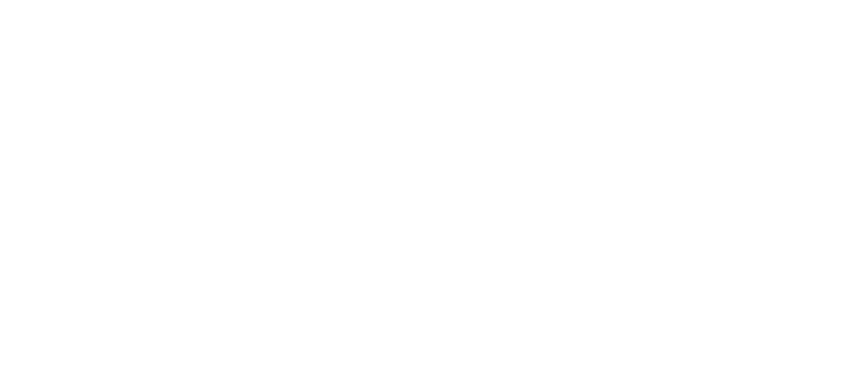
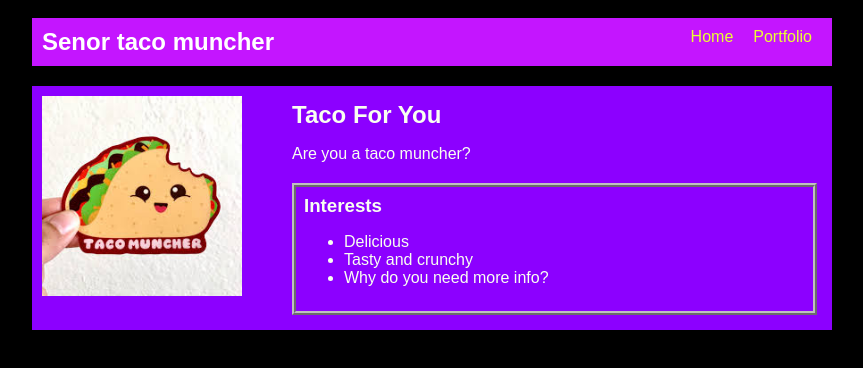
Before and after one commit to sonik132/sonik132.github.io, a plain HTML site: page index.html in a window 1280 px wide. Shown: the whole page, without its empty margins (208-1071 px from the left). Drawn offline with Linux system fonts and the light colour scheme.

Commit message:
portfolio

```diff
--- a/index.html
+++ b/index.html
@@ -1,12 +1,50 @@
 <!DOCTYPE html>
 <html>
   <head>
-    <title>CHANGE ME</title>
+    <title> TACO MUNCHERS</title>
+    <link rel="stylesheet" href="style.css" />
   </head>
 
   <body>
     <!-- All content goes here -->
     <div id="all-contents">
+      <nav>
+        <h1>Senor taco muncher</h1>
+        <ul id="nav-ul">
+          <li class="nav-li">
+            <a href="index.html">Home</a>
+          </li>
+          <li class="nav-li">
+            <a href="portfolio.html">Portfolio</a>
+          </li>
+        </ul>
+  </nav>
+
+  <main>
+ <!-- Sidebar section -->
+ <div class="sidebar">
+  <img class="sidebar-img" src="taco.jpeg">
+</div>
+
+<!-- Content section -->
+<div class="content">
+
+  <h2>Taco For You</h2>
+<p>Are you a taco muncher?</p>
+<div id="interests">
+  <h3>Interests</h3>
+  <ul>
+    <li>Delicious</li>
+    <li>Tasty and crunchy</li>
+    <li>Why do you need more info?</li>
+  </ul>
+
+</div>
+</div>
+
+
+
+</main>
 
     </div>
   </body>
--- a/style.css
+++ b/style.css
@@ -0,0 +1,101 @@
+body {
+    background: rgb(0, 0, 0);
+    color: rgb(249, 255, 241);
+    padding: 10px;
+    font-family: Arial, sans-serif;
+}
+
+#all-contents {
+    max-width: 800px;
+    margin: auto;
+}
+
+/* navigation menu */
+nav {
+    background: rgb(196, 21, 255);
+    margin: 0 auto;
+    display: flex;
+    padding: 10px;
+}
+
+h1 {
+    display: flex;
+    align-items: center;
+    color: rgb(255, 255, 255);
+    flex: 1;
+    margin: 0;
+}
+
+#nav-ul {
+    list-style-type: none;
+    margin: 0;
+    padding: 0;
+    display: flex;
+}
+
+.nav-li {
+    display: inline-block;
+    padding: 0 10px;
+}
+
+a {
+    text-decoration: none;
+    color: #ebff33;
+}
+
+/* main container area beneath menu */
+main {
+    background: rgb(140, 0, 255);
+    display: flex;
+    margin-top: 20px;
+}
+
+.sidebar {
+    margin-right: 25px;
+    padding: 10px;
+}
+
+.sidebar-img {
+    width: 200px;
+}
+
+.content {
+    flex: 1;
+    padding: 15px;
+}
+
+/* interests section styles */
+#interests {
+    border: 4px silver ridge;
+    padding: 8px;
+    margin-top: 20px;
+}
+
+h2, h3 {
+    margin: 0px;
+}
+/* Portfolio styles */
+.content h1 {
+    color: black;
+  }
+
+  #portfolio {
+    list-style-type: none;
+    padding-left: 0;
+  }
+
+  #portfolio li {
+    background: #fff;
+    padding: 10px;
+    border-radius: 10px;
+    margin-bottom: 10px;
+  }
+
+  #portfolio li:hover {
+    background: #eee;
+  }
+
+  #portfolio a {
+    text-decoration: none;
+    color: #454545;
+  }
```
Also changed, not shown: portfolio.html (+44 -0 lines), taco.jpeg (added).
